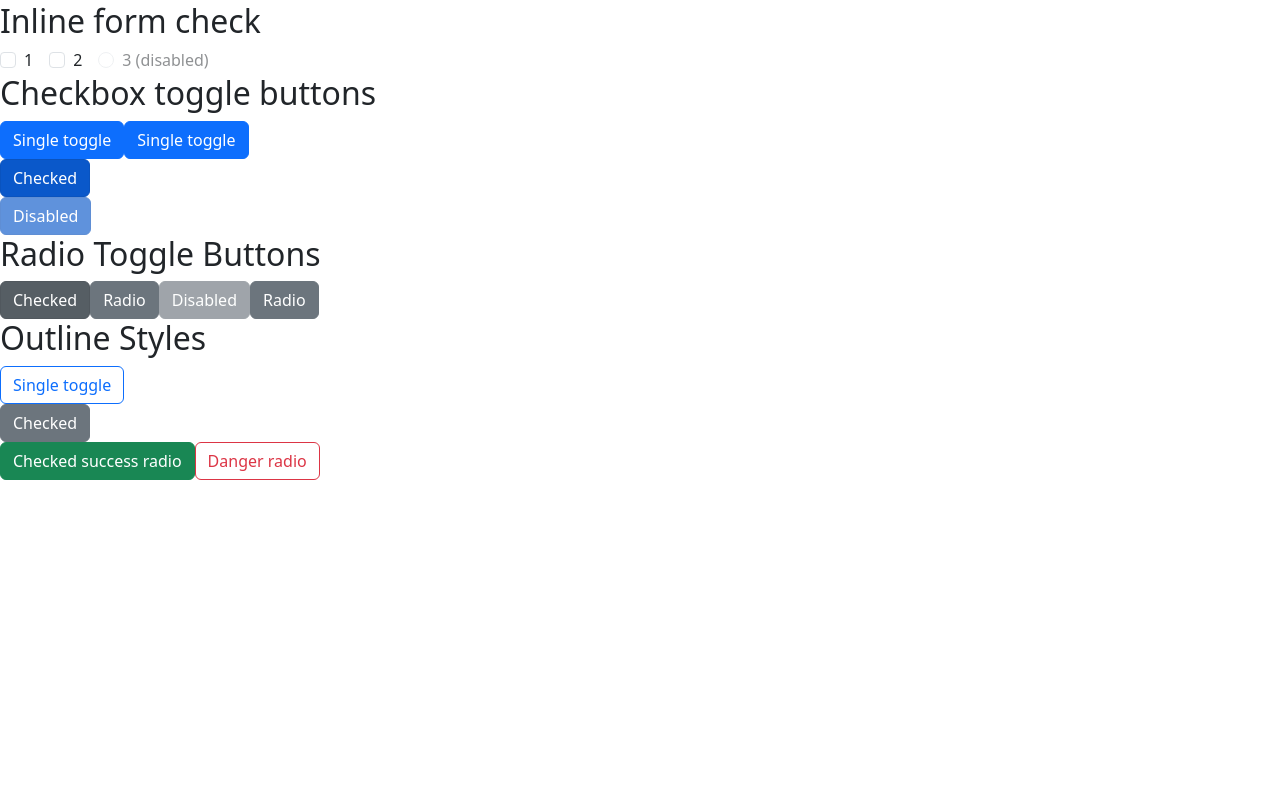
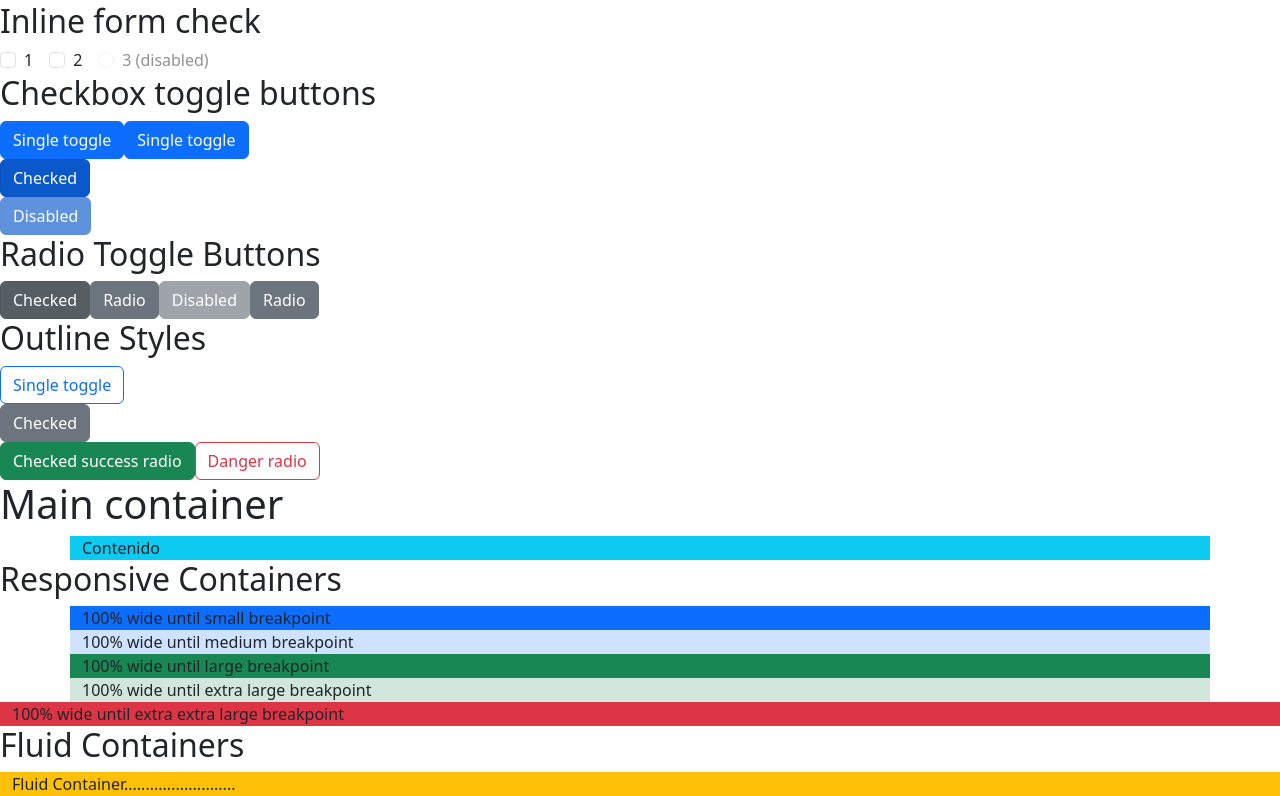
Before and after one commit to dr1602/bootstrap-practice, a React (Vite) app: page / in a window 1280 px wide. Shown: the part 860-1656 px from the top of the page. Before the commit the page ends 1340 px from the top, so only its background shows below. Built offline with nearby package versions, Linux system fonts and the light colour scheme.

Commit message:
feat: adds containers practice from boostrap

```diff
--- a/src/App.tsx
+++ b/src/App.tsx
@@ -2,6 +2,7 @@ import { Practice } from './components/Practice';
 import { Accordion } from './components/Accordion';
 import { Buttons } from './components/ Buttons';
 import { Checks } from './components/Checks';
+import { Containers } from './components/Containers';
 
 function App() {
   return (
@@ -10,6 +11,7 @@ function App() {
       <Accordion />
       <Buttons />
       <Checks />
+      <Containers />
     </div>
   );
 }
--- /dev/null
+++ b/src/components/Containers.tsx
@@ -0,0 +1,32 @@
+export const Containers = () => {
+  return (
+    <>
+      <h1> Main container</h1>
+      <div className='container bg-info'>Contenido</div>
+      <h2> Responsive Containers</h2>
+      <div>
+        <div className='container-sm bg-primary'>
+          100% wide until small breakpoint
+        </div>
+        <div className='container-md bg-primary-subtle'>
+          100% wide until medium breakpoint
+        </div>
+        <div className='container-lg bg-success'>
+          100% wide until large breakpoint
+        </div>
+        <div className='container-xl bg-success-subtle'>
+          100% wide until extra large breakpoint
+        </div>
+        <div className='container-xxl bg-danger'>
+          100% wide until extra extra large breakpoint
+        </div>
+      </div>
+      <h2>Fluid Containers</h2>
+      <div>
+        <div className='container-fluid bg-warning'>
+          Fluid Container..........................
+        </div>
+      </div>
+    </>
+  );
+};
```
